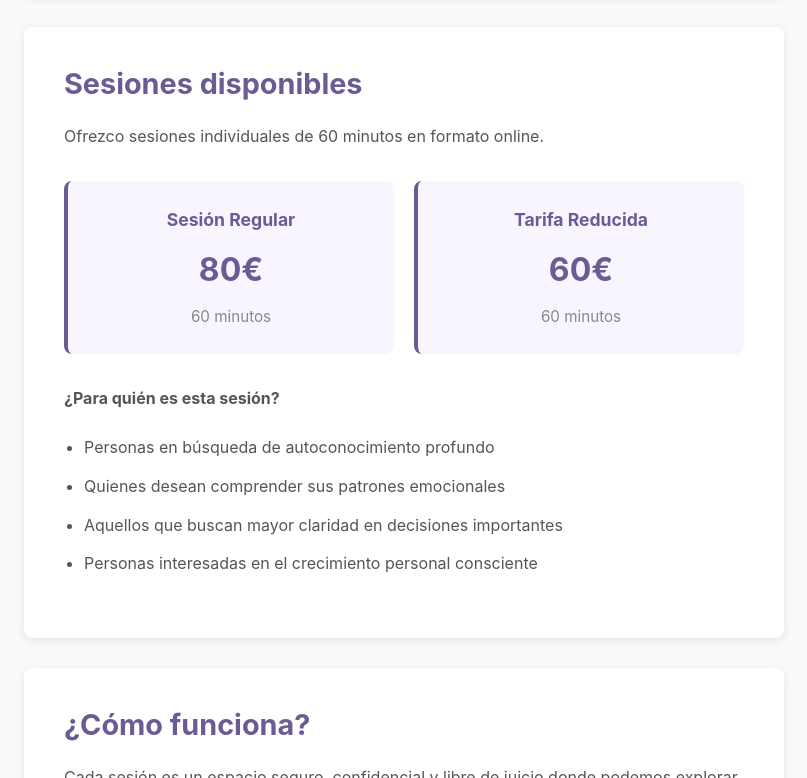
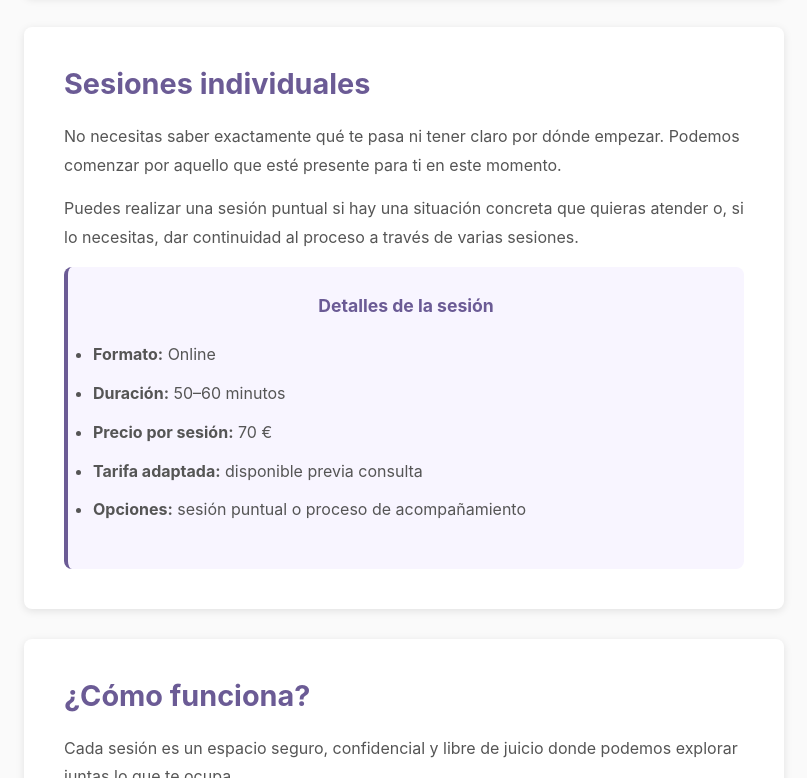
Before and after one commit to Paqui3/Paqui-Negocio, a plain HTML site: page index.html in a window 1280 px wide. Shown: the part 779-1557 px from the top of the page, without its empty margins (236-1043 px from the left). Drawn offline with Linux system fonts and the light colour scheme.

Commit message:
Actualizar sección de sesiones con información completa

```diff
--- a/index.html
+++ b/index.html
@@ -284,29 +284,21 @@
 
         <!-- Oferta de sesiones -->
         <section>
-            <h2>Sesiones disponibles</h2>
-            <p>Ofrezco sesiones individuales de 60 minutos en formato online.</p>
+            <h2>Sesiones individuales</h2>
+            <p>No necesitas saber exactamente qué te pasa ni tener claro por dónde empezar. Podemos comenzar por aquello que esté presente para ti en este momento.</p>
 
-            <div class="offer-grid">
-                <div class="offer-card">
-                    <h3>Sesión Regular</h3>
-                    <div class="price">80€</div>
-                    <div class="duration">60 minutos</div>
-                </div>
-                <div class="offer-card">
-                    <h3>Tarifa Reducida</h3>
-                    <div class="price">60€</div>
-                    <div class="duration">60 minutos</div>
-                </div>
+            <p>Puedes realizar una sesión puntual si hay una situación concreta que quieras atender o, si lo necesitas, dar continuidad al proceso a través de varias sesiones.</p>
+
+            <div class="offer-card">
+                <h3>Detalles de la sesión</h3>
+                <ul style="text-align: left; margin: 20px 0;">
+                    <li><strong>Formato:</strong> Online</li>
+                    <li><strong>Duración:</strong> 50–60 minutos</li>
+                    <li><strong>Precio por sesión:</strong> 70 €</li>
+                    <li><strong>Tarifa adaptada:</strong> disponible previa consulta</li>
+                    <li><strong>Opciones:</strong> sesión puntual o proceso de acompañamiento</li>
+                </ul>
             </div>
-
-            <p><strong>¿Para quién es esta sesión?</strong></p>
-            <ul>
-                <li>Personas en búsqueda de autoconocimiento profundo</li>
-                <li>Quienes desean comprender sus patrones emocionales</li>
-                <li>Aquellos que buscan mayor claridad en decisiones importantes</li>
-                <li>Personas interesadas en el crecimiento personal consciente</li>
-            </ul>
         </section>
 
         <!-- Proceso -->
```
